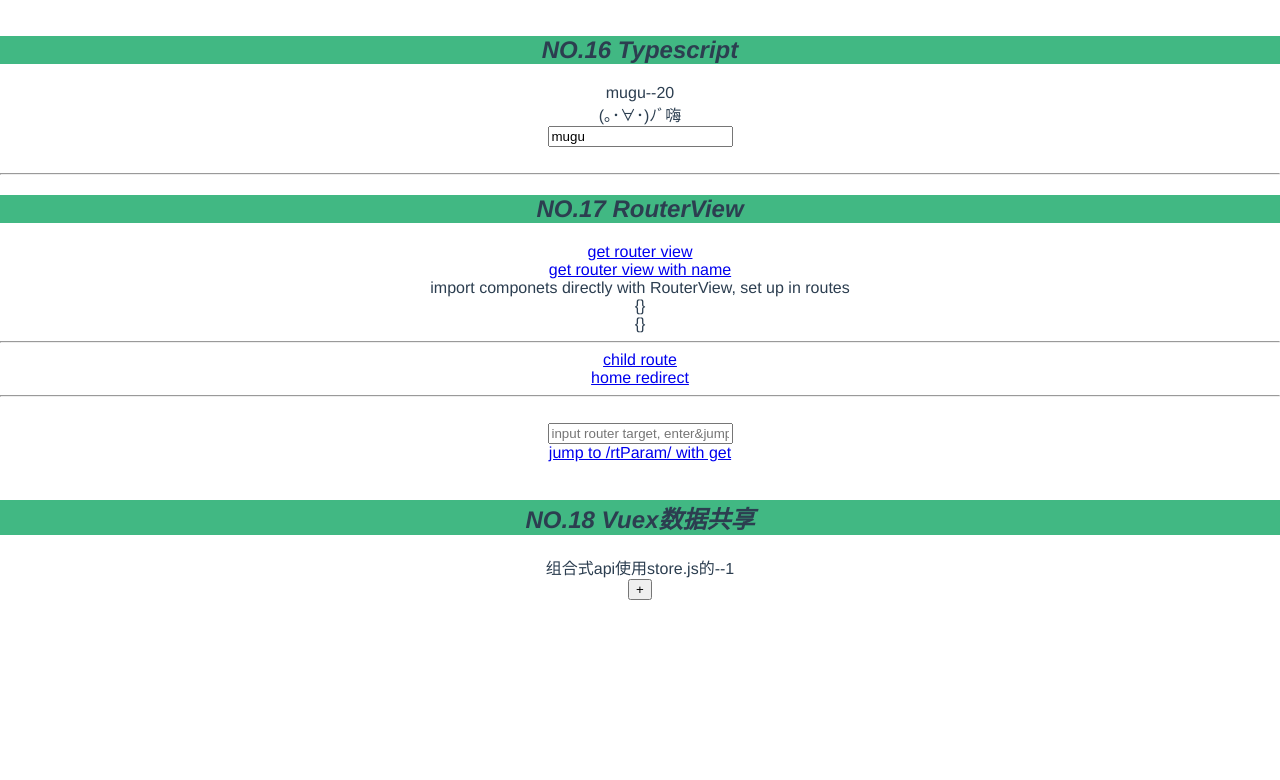
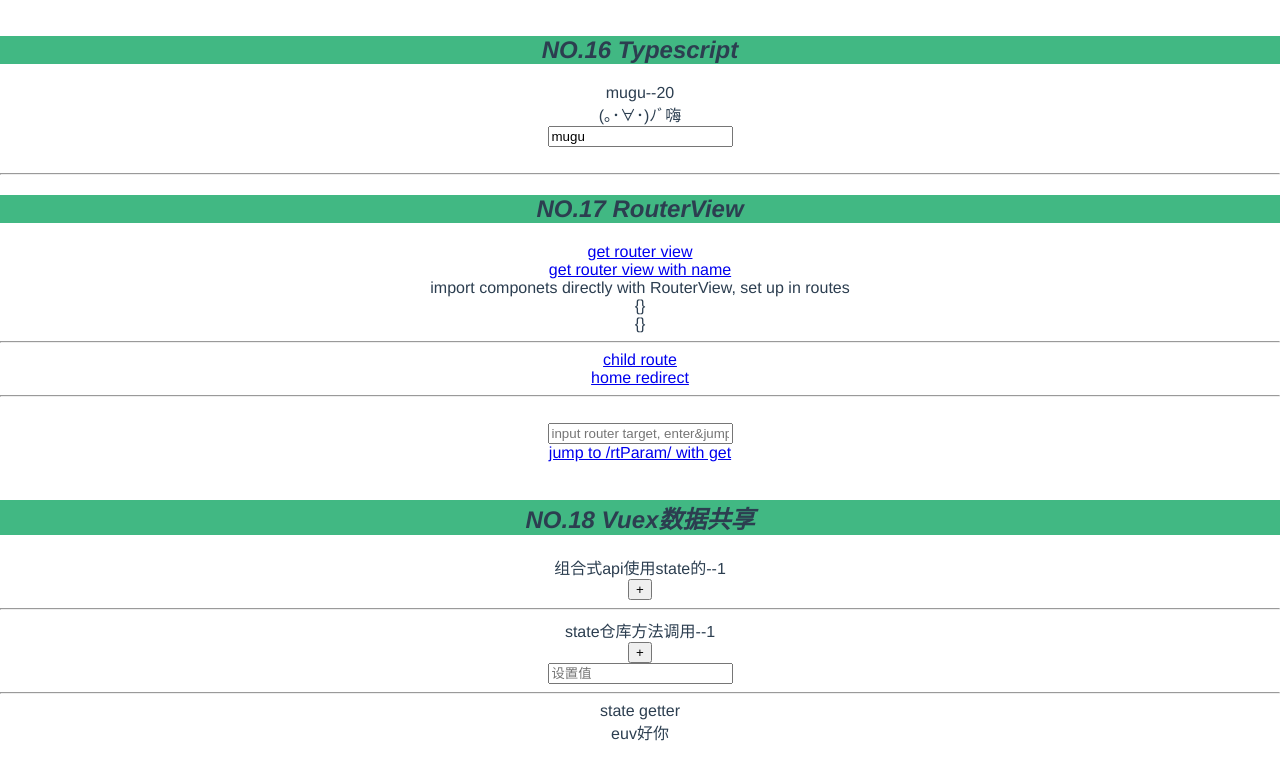
Before and after one commit to mugudamowang/vue-ant, a Vue app: page / in a window 1280 px wide. Shown: the part 3694-4474 px from the top of the page. Before the commit the page ends 4394 px from the top, so only its background shows below. Built offline with nearby package versions, Linux system fonts and the light colour scheme.

Commit message:
state gettes

```diff
--- a/src/components/Vuex.vue
+++ b/src/components/Vuex.vue
@@ -1,14 +1,21 @@
 <template>
     <div>
         <h2>NO.18 Vuex数据共享</h2>
-        <p>组合式api使用store.js的--{{ count }}</p>
-        <button @click="count++">+</button>
+        <p>组合式api使用state的--{{ myCount }}</p>
+        <button @click="myCount++">+</button>
+        <br><hr>
+        <p>state仓库方法调用--{{count}}</p>
+        <button @click="incCount">+</button><br>
+        <input placeholder="设置值" v-model="setValue" type="text" @keyup.enter="setCount(setValue)">
+        <hr>
+        <p>state getter</p>
+        <p>{{reverseMsg}}</p>
     </div>
 </template>
 
 <script>
-import { ref } from 'vue';
-import { useStore } from 'vuex';
+import { ref } from "vue";
+import { useStore,mapState,mapGetters } from "vuex";
 export default {
     name: "vuex",
     // data() {
@@ -16,16 +23,38 @@ export default {
     //         count: this.$store.state.count,
     //     };
     // },
-    setup(){
+    setup() {
         //setup使用store
         const store = useStore();
 
-        let count = ref(store.state.count)
+        let myCount = ref(store.state.count);
+        let setValue = ref();
 
-        return{
-            count
-        }
-    }
+        return {
+            myCount,setValue
+        };
+    },
+    methods: {
+        incCount() {
+            this.$store.commit("incCount");
+        },
+        setCount(num) {
+            this.$store.commit("setCount", num);
+        },
+        setMsg() {
+            this.$store.commit("setMsg", "你好我是改变后的数据");
+        },
+        setActionMsg() {
+            this.$store.dispatch("setMsg", "改变后的数据-action");
+        },
+    },
+    computed: {
+        ...mapState(["count", "list"]),
+        ...mapGetters(["reverseMsg", "num"]),
+        // ...mapGetters({
+        //    revmsg:"reverseMsg"
+        // })
+    },
 };
 </script>
 
--- a/src/vuex/store.js
+++ b/src/vuex/store.js
@@ -4,7 +4,8 @@ const store = createStore({
     state(){ //数据
         return{
             count:1,
-            list:["马总","李总"]
+            list:["马总","李总"],
+            msg:"你好vue"
         }
     },
     mutations:{ //方法
@@ -13,6 +14,26 @@ const store = createStore({
         },
         setCount(state,num){
             state.count=num
+        },
+        setMsg(state,msg){
+            state.msg=msg
+        }
+    }
+    ,getters:{  //计算属性
+        reverseMsg(state){
+            return state.msg.split("").reverse().join("")
+        },
+        num(state){
+            return state.count+10
+        }
+    },actions:{  //执行mutations里面的方法  异步操作放在actions
+        incCount(context){
+            context.commit("incCount") //执行mutations incCount
+        },
+        setMsg({commit},msg){
+            setTimeout(()=>{
+                commit("setMsg",msg)
+            },1000)
         }
     }
 })
```
